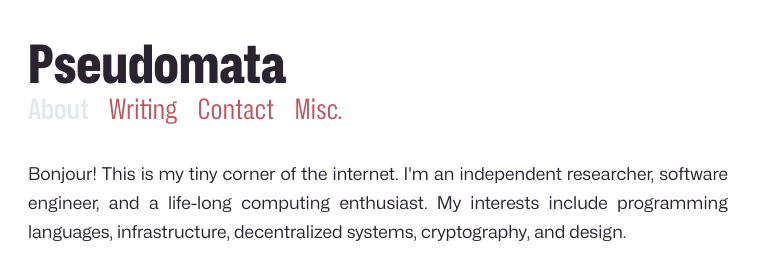
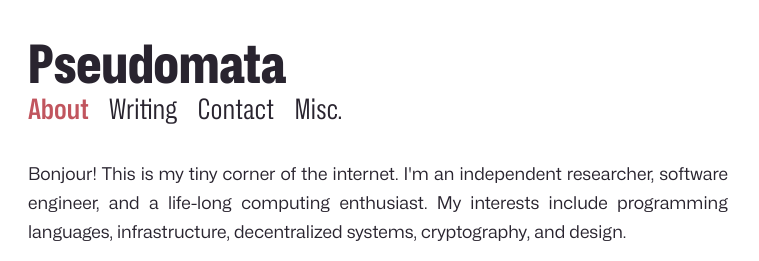
Before and after one commit to pseudomata/pseudomata.com, a plain HTML site: page static/index.html in a window 1280 px wide. In both pictures the pointer is over the link "About". Shown: the top 261 px of the page, 248-1007 px from the left. Drawn offline with Linux system fonts and the light colour scheme.

Commit message:
nav link color

```diff
--- a/static/style.css
+++ b/static/style.css
@@ -132,12 +132,13 @@ a.nav-link {
     font-size: 1.75rem;
     text-decoration: none;
     margin-right: 1rem;
+    color: var(--primary);
 }
 b.current-nav {
     font-weight: 600;
 }
 a.nav-link:hover {
-    color: var(--link-decoration);
+    color: var(--link);
 }
 @media screen and (max-width: 600px) {
     header {
```
